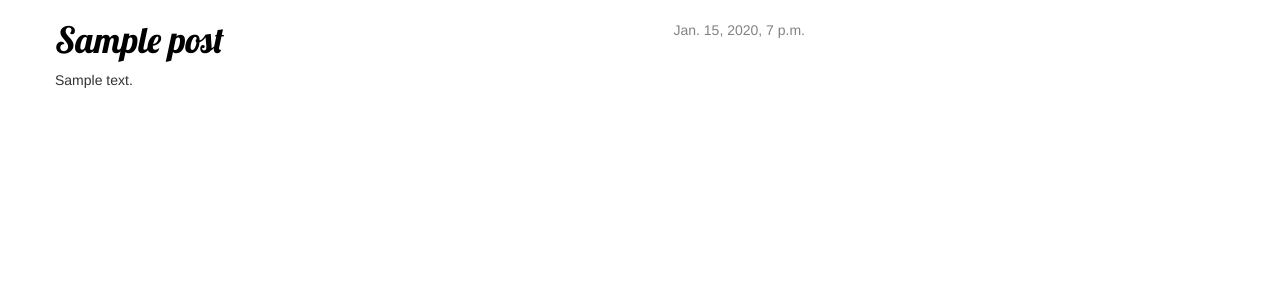
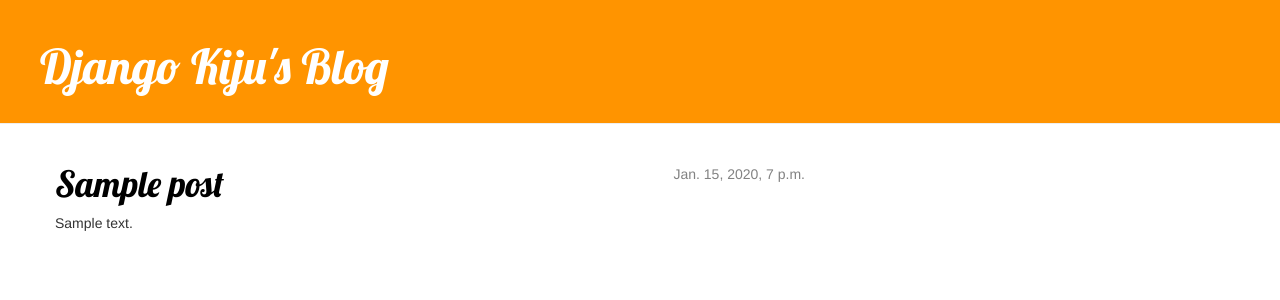
Before and after one commit to kiju-kang/django_blog, a Django app: template blog/templates/blog/post_list.html in a window 1280 px wide. Shown: the top 300 px of the page. Run offline with Django 3.2, Linux system fonts and the light colour scheme; the template is opened without the code that fills it: values that come from a table or form of the project are taken from there, others are empty; tables that the repository leaves empty hold one stand-in row (values such as "Sample post"); some libraries are stand-ins or nearby versions.

Commit message:
Added view and template for detailed blog post as well as CSS for the site.

```diff
--- /dev/null
+++ b/blog/templates/blog/base.html
@@ -0,0 +1,23 @@
+{% load staticfiles %}
+<html>
+    <head>
+        <title>Django Kiju's blog</title>
+        <link rel="stylesheet" href="//maxcdn.bootstrapcdn.com/bootstrap/3.2.0/css/bootstrap.min.css">
+        <link rel="stylesheet" href="//maxcdn.bootstrapcdn.com/bootstrap/3.2.0/css/bootstrap-theme.min.css">
+        <link href='//fonts.googleapis.com/css?family=Lobster&subset=latin,latin-ext' rel='stylesheet' type='text/css'>
+        <link rel="stylesheet" href="{% static 'css/blog.css' %}">
+    </head>
+    <body>
+    <div class="page-header">
+        <h1><a href="/">Django Kiju's Blog</a></h1>
+    </div>
+    <div class="content container">
+        <div class="row">
+            <div class="col-md-8">
+            {% block content %}
+            {% endblock %}
+            </div>
+        </div>
+    </div>
+</body>
+</html>
--- a/blog/templates/blog/post_list.html
+++ b/blog/templates/blog/post_list.html
@@ -1,27 +1,13 @@
-{% load staticfiles %}
-<html>
-    <head>
-        <link href="https://fonts.googleapis.com/css?family=Lobster&subset=latin,latin-ext" rel="stylesheet" type="text/css">
-        <link rel="stylesheet" href="//maxcdn.bootstrapcdn.com/bootstrap/3.2.0/css/bootstrap.min.css">
-        <link rel="stylesheet" href="//maxcdn.bootstrapcdn.com/bootstrap/3.2.0/css/bootstrap-theme.min.css">
-        <link rel="stylesheet" href="{%  static 'css/blog.css' %}">
-        <title>Kiju's blog</title>
-    </head>
-    <body>
-        <div class="content container">
-            <div class="row">
-               <div class="col-md-8">
+{% extends 'blog/base.html' %}
+
+{% block content %}
     {% for post in posts %}
         <div class="post">
             <div class="date">
                 {{ post.published_date }}
             </div>
-                             <h1><a href="">{{ post.title }}</a></h1>
+            <h1><a href="{%  url 'post_detail' pk=post.pk %}">{{ post.title }}</a></h1>
             <p>{{ post.text|linebreaksbr }}</p>
         </div>
     {% endfor %}
-                </div>
-            </div>
-        </div>
-    </body>
-</html>
+{% endblock content %}
--- a/blog/urls.py
+++ b/blog/urls.py
@@ -3,4 +3,5 @@ from . import views
 
 urlpatterns = [
     url(r'^$', views.post_list, name='post_list'),
+    url(r'^post/(?P<pk>[0-9]+)/$', views.post_detail, name='post_detail'),
 ]
```
Also changed, not shown: blog/templates/blog/post_detail.html (added, +13 -0 lines), blog/views.py (+5 -2 lines). Lines whose indentation alone changed are shown as unchanged.
